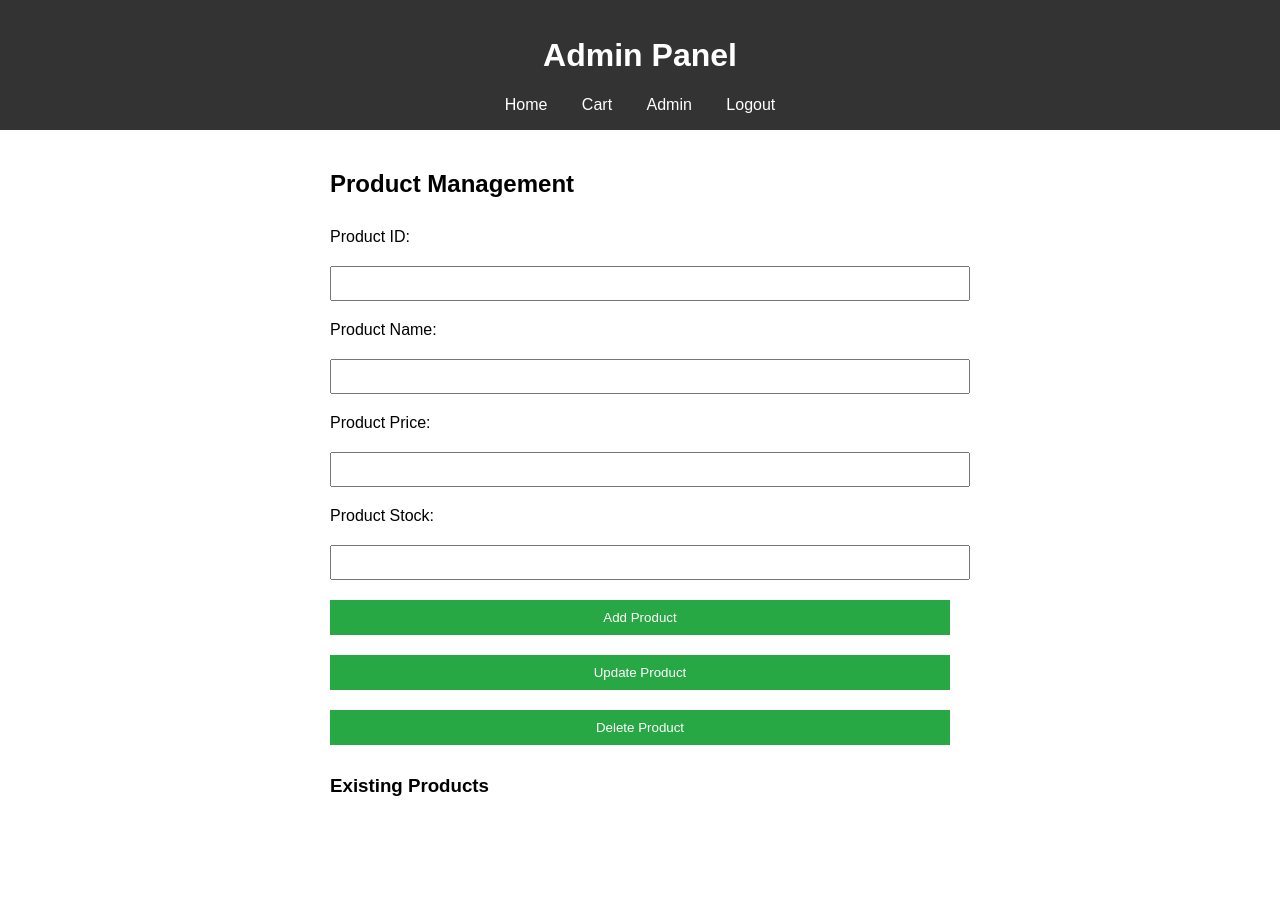
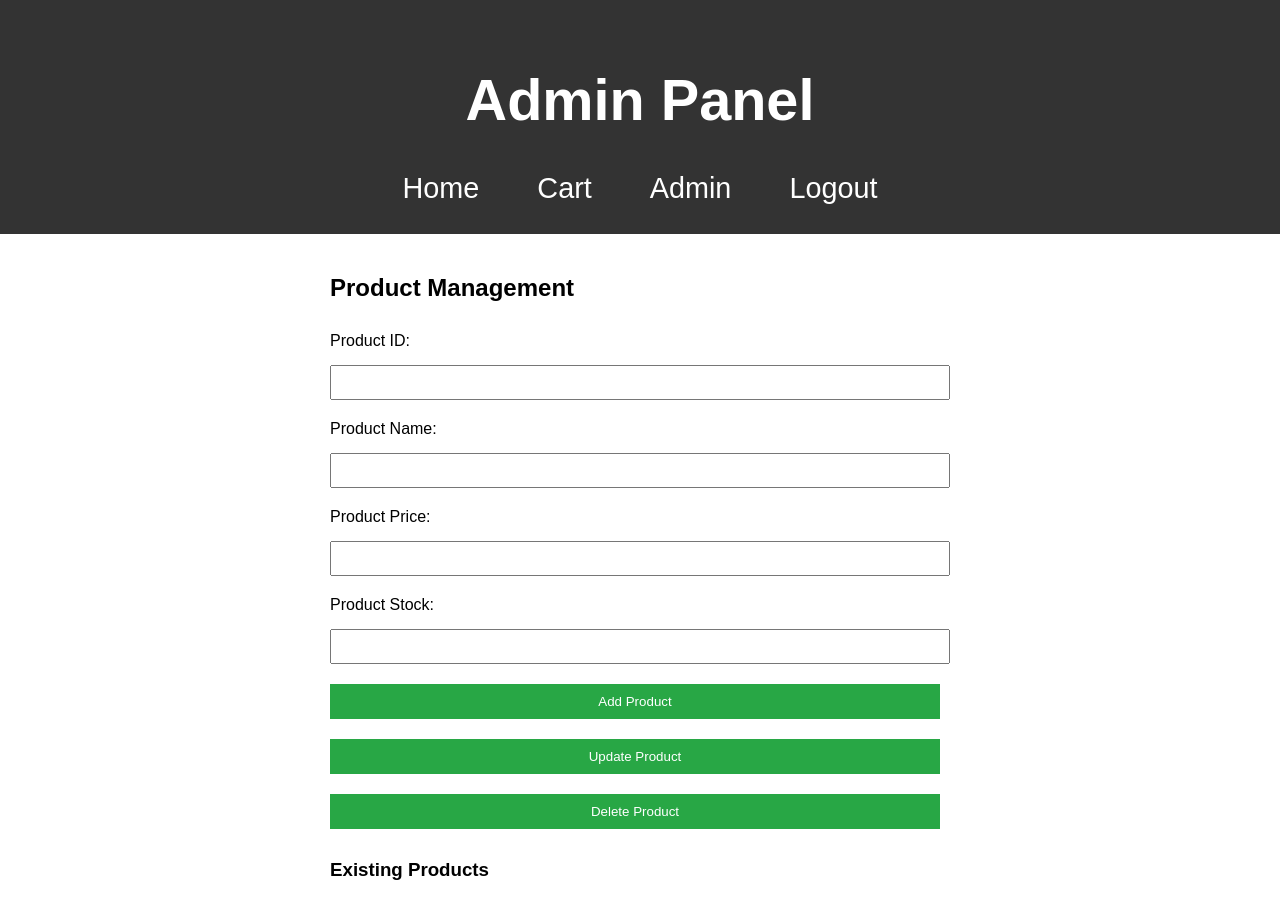
Before and after one commit to allyelvis/ae-pos, a plain HTML site: page admin.html in a window 1280 px wide. Before the commit the page ends 835 px from the top, so only its background shows below. Drawn offline with Linux system fonts and the light colour scheme.

Commit message:
Update styles.css
Update

```diff
--- a/styles.css
+++ b/styles.css
@@ -99,3 +99,146 @@ footer {
         font-size: 1em;
     }
 }
+/* Base Styles */
+body {
+    font-family: Arial, sans-serif;
+    margin: 0;
+    padding: 0;
+    box-sizing: border-box;
+}
+
+header {
+    background: #333;
+    color: white;
+    padding: 1em;
+    text-align: center;
+}
+
+nav {
+    margin: 0;
+    padding: 0;
+}
+
+nav a {
+    color: white;
+    margin: 0 10px;
+    text-decoration: none;
+}
+
+main {
+    padding: 20px;
+}
+
+section {
+    margin-bottom: 20px;
+}
+
+form {
+    margin-bottom: 20px;
+}
+
+label {
+    display: block;
+    margin: 10px 0 5px;
+}
+
+input {
+    padding: 8px;
+    width: 100%;
+    margin-bottom: 10px;
+}
+
+button {
+    background-color: #28a745;
+    border: none;
+    color: white;
+    padding: 10px 15px;
+    cursor: pointer;
+    margin-right: 10px;
+}
+
+button:hover {
+    background-color: #218838;
+}
+
+footer {
+    background: #333;
+    color: white;
+    text-align: center;
+    padding: 10px;
+    position: relative;
+}
+
+/* Responsive Styles */
+
+/* Mobile Styles */
+@media (max-width: 768px) {
+    header {
+        font-size: 1.2em;
+    }
+
+    nav {
+        text-align: center;
+        margin-top: 10px;
+    }
+
+    nav a {
+        display: block;
+        margin: 10px 0;
+    }
+
+    main {
+        padding: 10px;
+    }
+
+    form input,
+    form button {
+        width: 100%;
+    }
+
+    footer {
+        font-size: 0.9em;
+        padding: 10px;
+    }
+}
+
+/* Tablet Styles */
+@media (min-width: 769px) and (max-width: 1024px) {
+    header {
+        font-size: 1.5em;
+    }
+
+    nav a {
+        margin: 0 20px;
+    }
+
+    main {
+        padding: 15px;
+    }
+}
+
+/* Desktop Styles */
+@media (min-width: 1025px) {
+    header {
+        font-size: 1.8em;
+    }
+
+    nav a {
+        margin: 0 25px;
+    }
+
+    main {
+        padding: 20px;
+    }
+
+    form {
+        display: flex;
+        flex-direction: column;
+    }
+
+    form input,
+    form button {
+        width: auto;
+        margin-bottom: 10px;
+    }
+}
```
